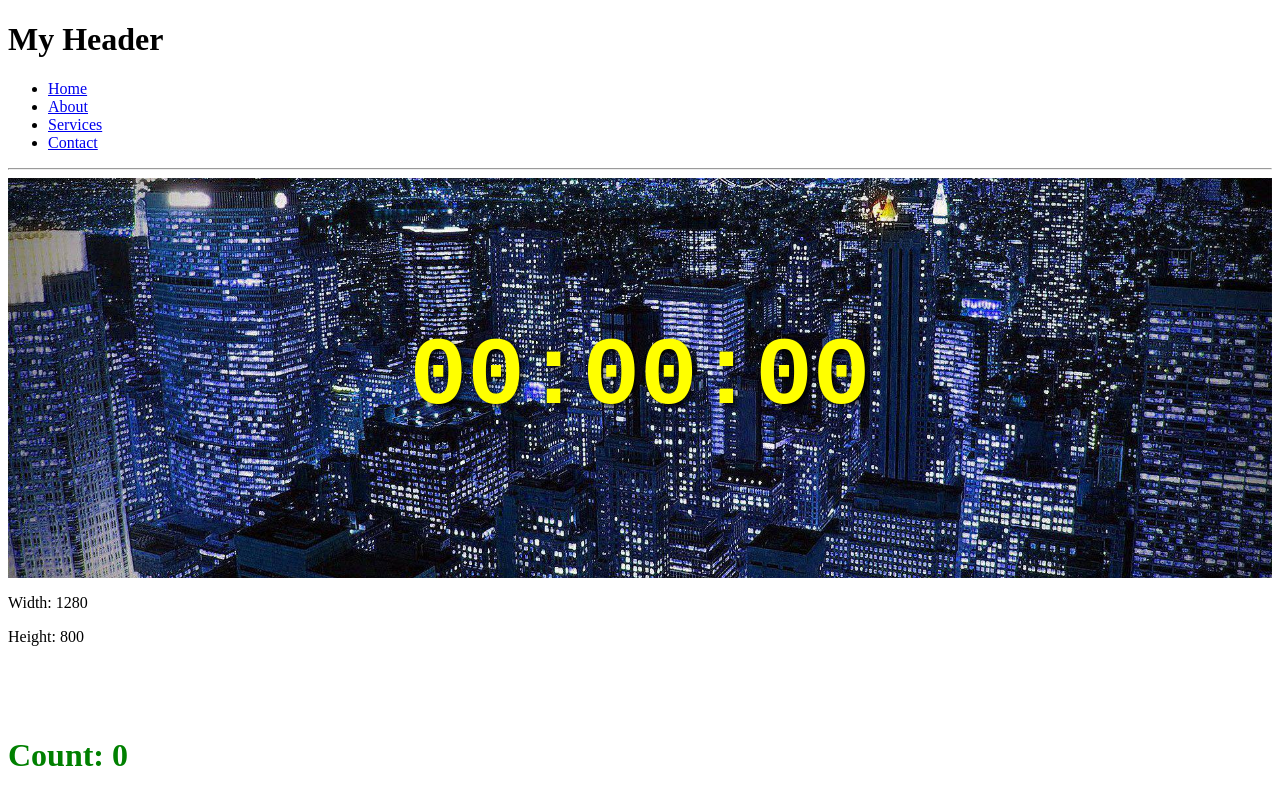
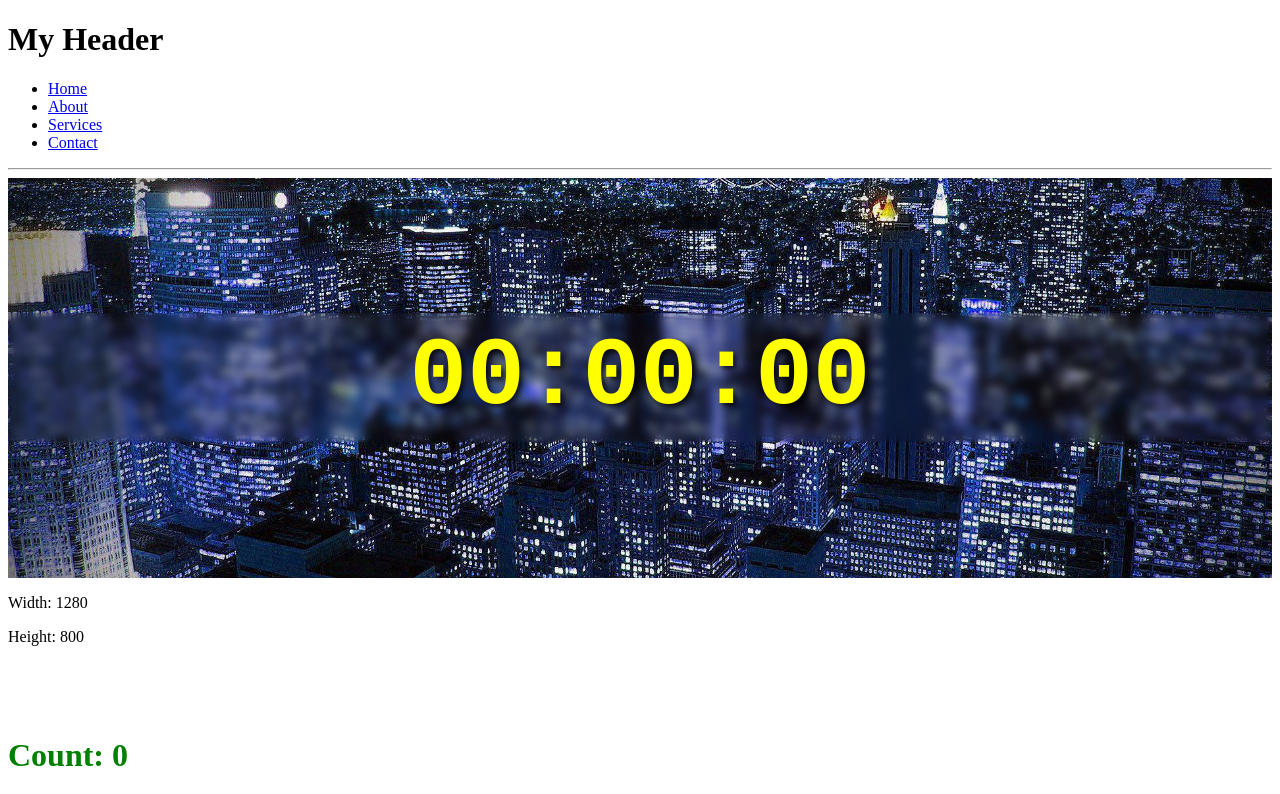
Before and after one commit to Piwoksn/React-Js-2, a React (Vite) app in the folder my-react-app/: page / in a window 1280 px wide. Shown: the top 794 px of the page. Built offline with nearby package versions, Linux system fonts and the light colour scheme.

Commit message:
done with the css

```diff
--- a/my-react-app/src/index.css
+++ b/my-react-app/src/index.css
@@ -262,6 +262,10 @@
   align-items: center;
 }
 .clock-container {
+  /* blur the back of the clock */
+  backdrop-filter: blur(5px);
+  width: 100vw;
+  padding: 10px 0;
 }
 
 .clock {
```
